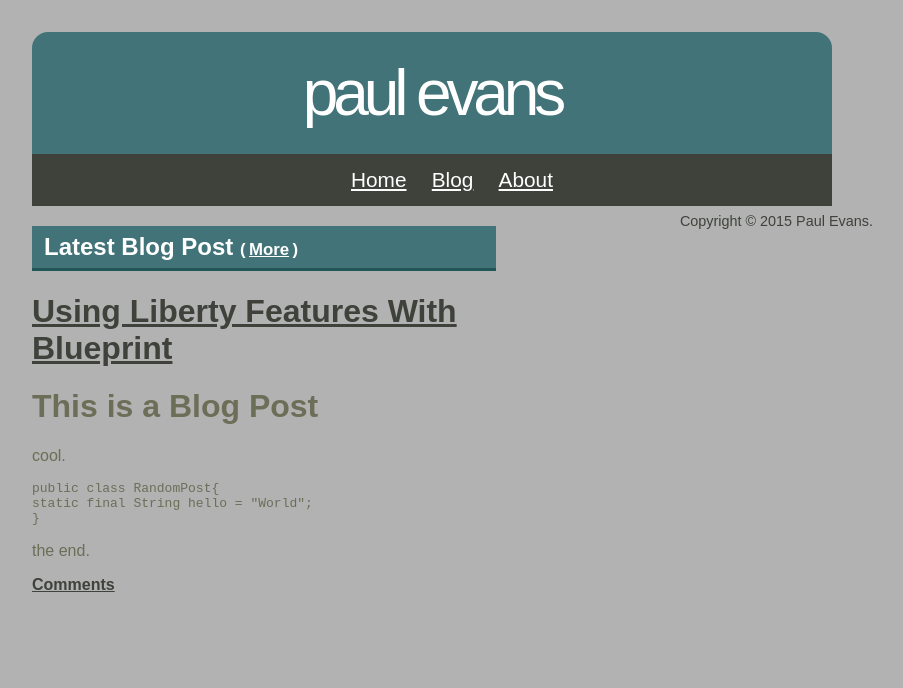
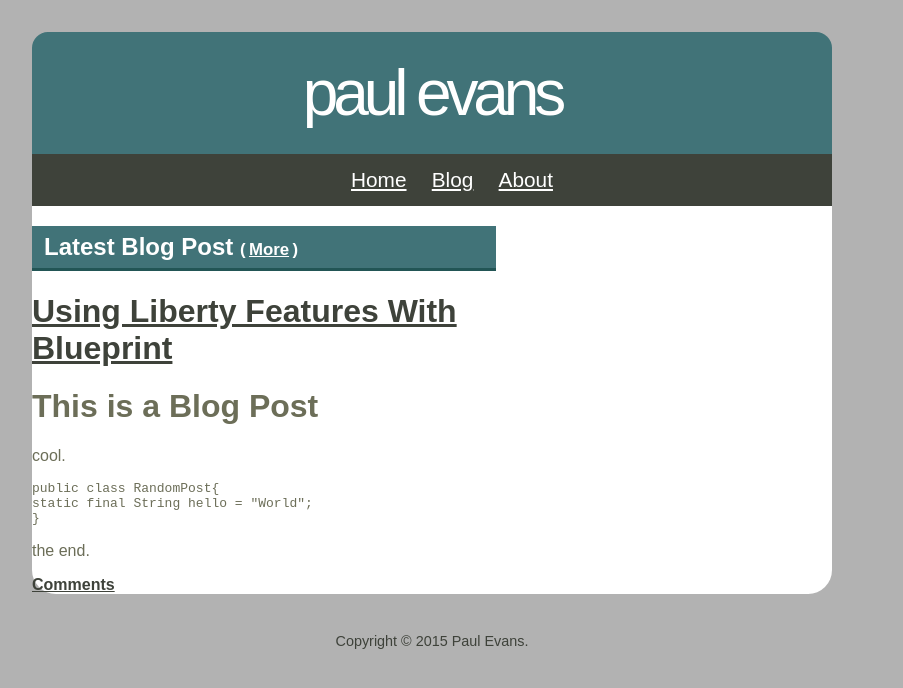
Before and after one commit to pevans-ibm/pevans-ibm.github.io, a Jekyll site: the page built from index.html, in a window 1280 px wide. Shown: the top 688 px of the page, without its empty margins (208-1111 px from the left). Built offline with Jekyll 4.4.1, drawn with Linux system fonts in a browser that asks for light colours.

Commit message:
move footer

```diff
--- a/stylesheets/main.css
+++ b/stylesheets/main.css
@@ -117,10 +117,6 @@
   text-align: center;
 }
 
-.home_box {
-  float: left;
-}
-
 #content .home_box h2 {
   background: #417378;
   padding: 0.3em 0.5em;
```
